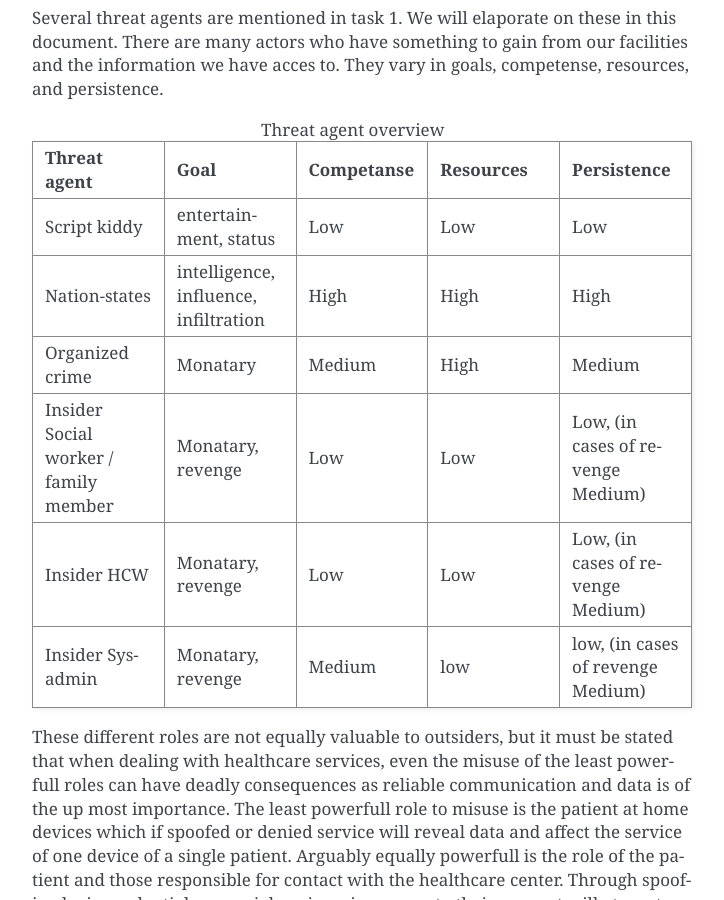
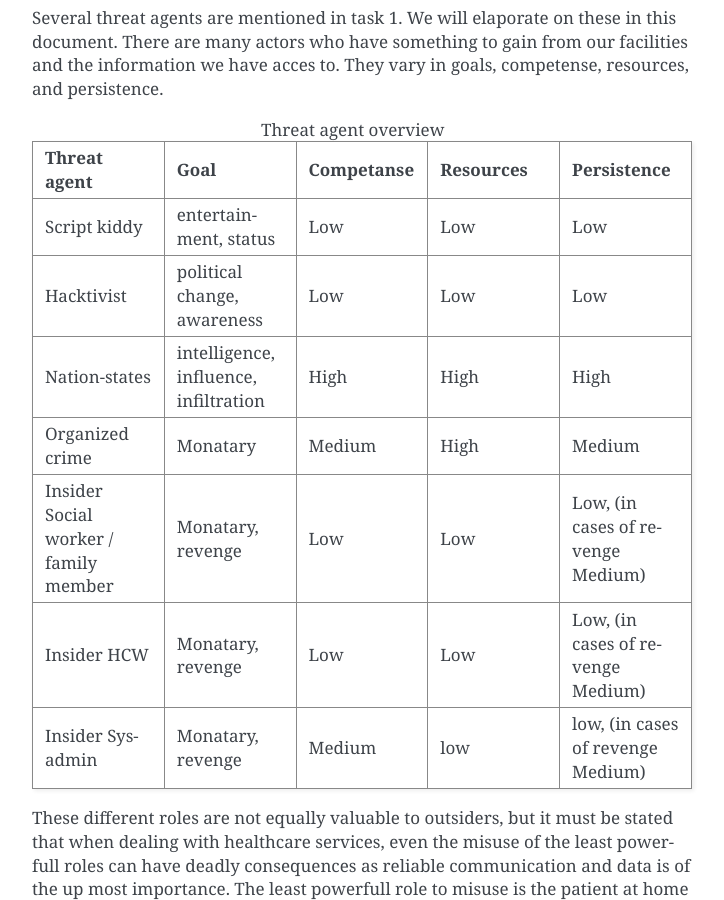
Before and after one commit to SteinarVrenne/school_imt3501, a Sphinx documentation site: the page built from task2/source/pages/01_Trust_Levels.rst, in a window 1280 px wide and 900 px high, scrolled down 699 px. Shown: the whole window, without its empty margins (388-1112 px from the left). Built offline with Sphinx 7.4.7, drawn with Linux system fonts in a browser that asks for light colours.

Commit message:
Added hacktivist

```diff
--- a/task2/source/pages/01_Trust_Levels.rst
+++ b/task2/source/pages/01_Trust_Levels.rst
@@ -33,6 +33,7 @@ Several threat agents are mentioned in task 1. We will elaporate on these in thi
    :widths: 20, 20, 20, 20, 20
 
    "Script kiddy", "entertainment, status", "Low", "Low", "Low"
+   "Hacktivist", "political change, awareness", "Low", "Low", "Low"
    "Nation-states", "intelligence, influence, infiltration", "High", "High", "High"
    "Organized crime", "Monatary", "Medium", "High", "Medium"
    "Insider Social worker / family member", "Monatary, revenge", "Low", "Low", "Low, (in cases of revenge Medium)"
```
